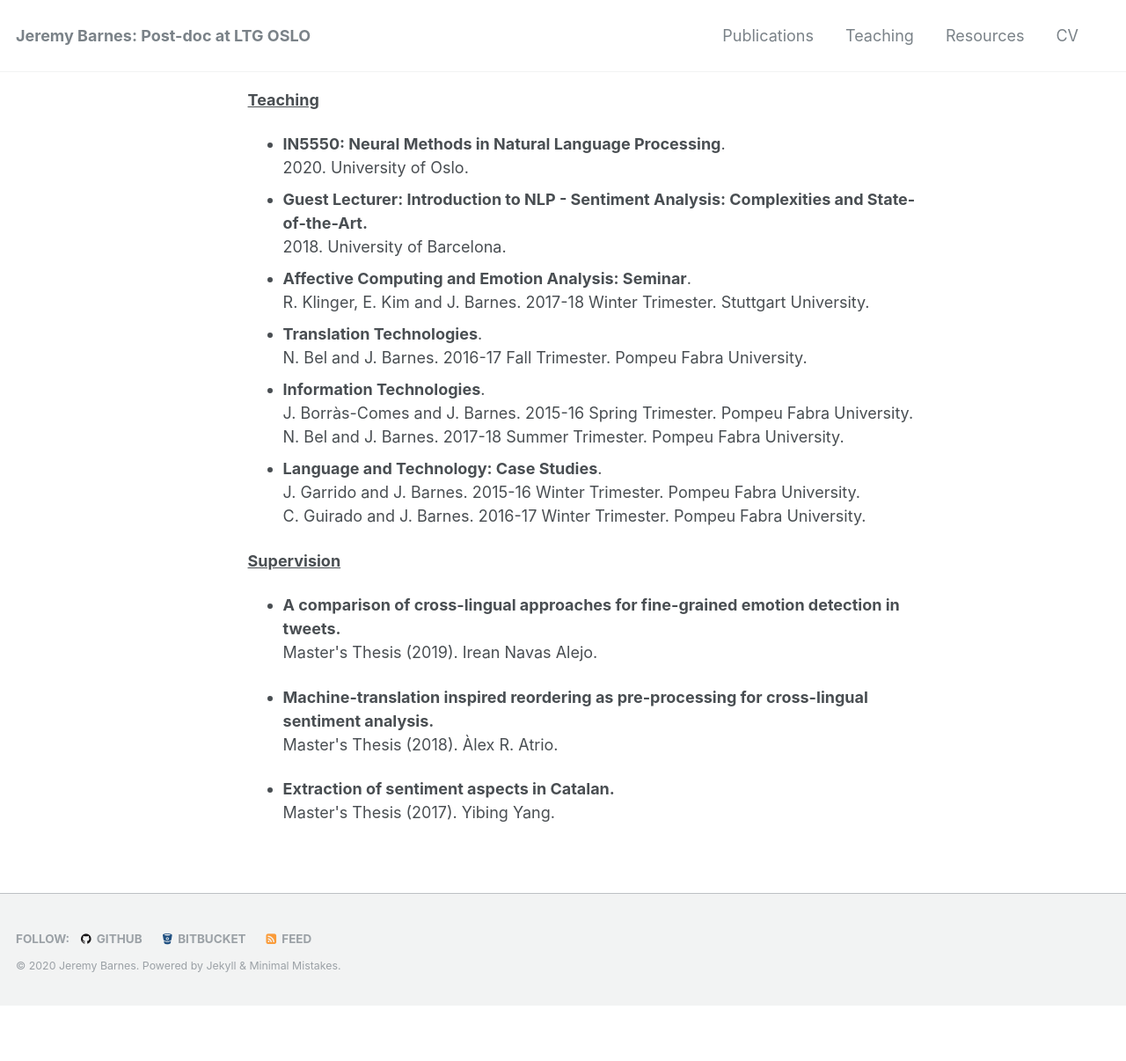
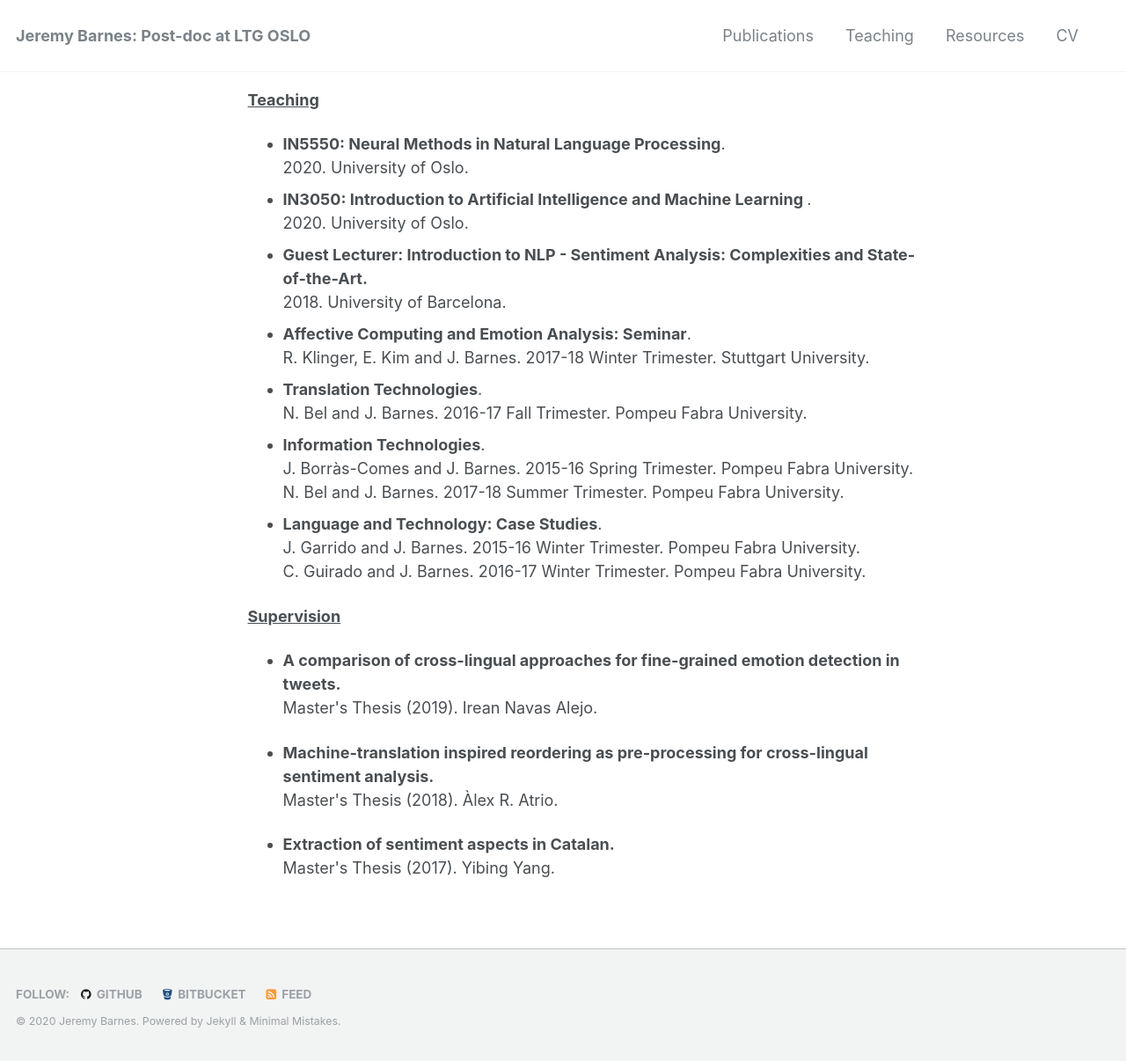
Before and after one commit to jerbarnes/jbarnesspain.github.io, a Jekyll site: the page built from teaching/index.html, in a window 1280 px wide. Shown: the whole page at 88% size. Built offline with Jekyll 4.4.1, drawn with Linux system fonts in a browser that asks for light colours; before the commit the page ends 1143 px from its top, so only the background shows below that.

Commit message:
added teaching

```diff
--- a/teaching/index.html
+++ b/teaching/index.html
@@ -9,6 +9,7 @@ title: teaching
 <p style="text-align: justify;"><span style="text-decoration: underline;"><strong>Teaching</strong></span></p>
 <ul>
 <li>           <strong>IN5550: Neural Methods in Natural Language Processing</strong>. <br />2020. University of Oslo.</li>
+<li>           <strong>IN3050: Introduction to Artificial Intelligence and Machine Learning </strong>. <br />2020. University of Oslo.</li>
 <li>           <strong>Guest Lecturer: Introduction to NLP - Sentiment Analysis: Complexities and State-of-the-Art.</strong><br />2018. University of Barcelona.</li>
 <li>           <strong>Affective Computing and Emotion Analysis: Seminar</strong>. <br />R. Klinger, E. Kim and J. Barnes. 2017-18 Winter Trimester. Stuttgart University.</li>
 <li>           <strong>Translation Technologies</strong>. <br />N. Bel and J. Barnes. 2016-17 Fall Trimester. Pompeu Fabra University.</li>
```
